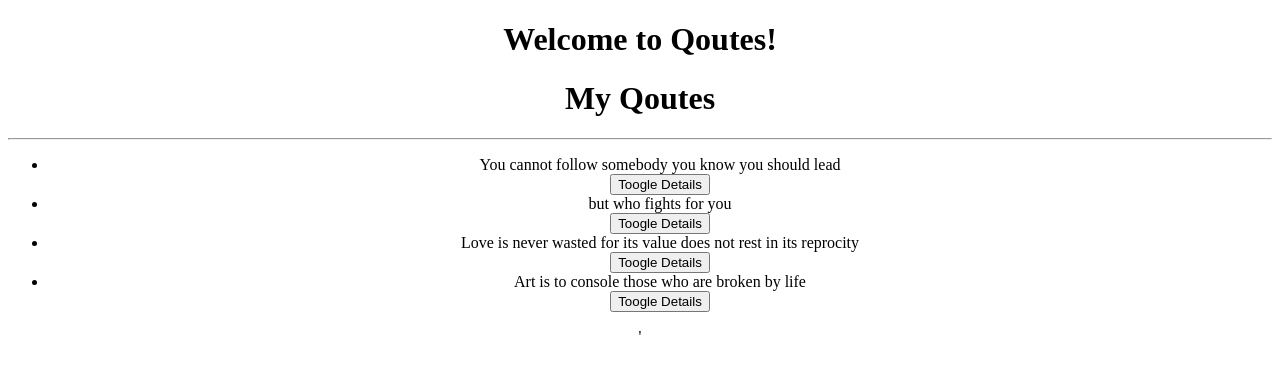
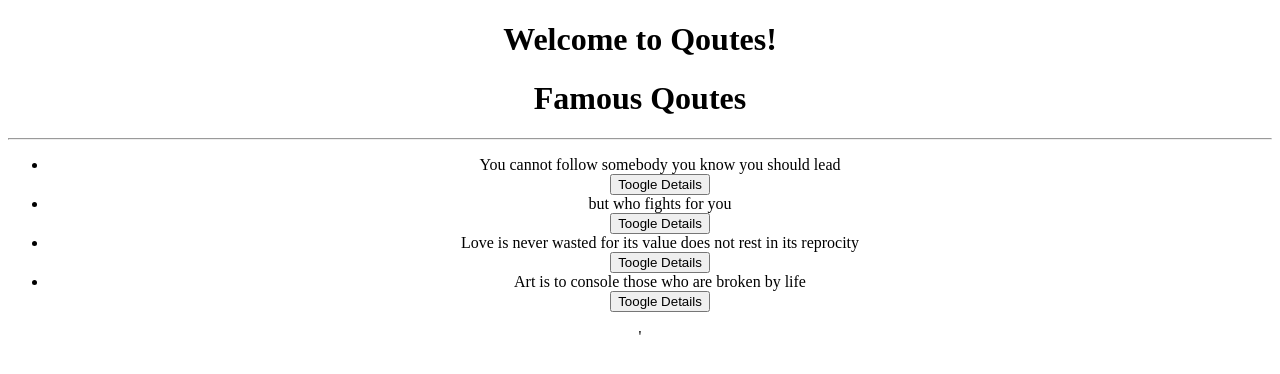
Before and after one commit to KellenNjoroge/Qoutes, an Angular app: page / in a window 1280 px wide. Shown: the top 374 px of the page. Built offline with nearby package versions, Linux system fonts and the light colour scheme.

Commit message:
complete statement

```diff
--- a/src/app/qoute-details/qoute-details.component.html
+++ b/src/app/qoute-details/qoute-details.component.html
@@ -1,2 +1,2 @@
 <p>{{qoute.description}}</p>
-<button (click) = 'qouteDelete(true)'>Delete</button>
+<button (click) = 'qouteComplete(true)'>Complete</button>
--- a/src/app/qoute/qoute.component.html
+++ b/src/app/qoute/qoute.component.html
@@ -1,13 +1,13 @@
 
-<h1>My Qoutes</h1>
+<h1>Famous Qoutes</h1>
 <hr>
 
 <ul>
   <div *ngFor='let qoute of qoutes; let i = index'>
    <li >{{qoute.name}}</li>
    <button  (click)='toogleDetails(i)'>Toogle Details</button>
-    <app-qoute-details *ngIf="qoute.showDescription" [qoute]='qoute'></app-qoute-details>
+    <app-qoute-details *ngIf="qoute.showDescription" [qoute]='qoute' (isComplete)= 'completeQoute ($event, i)'></app-qoute-details>
   </div>
 </ul>
 
-<!--(isComplete)= 'deleteQoute($event, i)-->'
+<!---->'
--- a/src/app/qoute/qoute.component.ts
+++ b/src/app/qoute/qoute.component.ts
@@ -16,6 +16,11 @@ export class QouteComponent implements OnInit {
    toogleDetails(index) {
    this.qoutes[index].showDescription = !this.qoutes[index].showDescription;
    }
+   completeQoute(isComplete, index) {
+     if (isComplete) {
+       this.qoutes.splice(index, 1);
+     }
+   }
    /*
   qouteComplete(complete: boolean) {
     this.isComplete.emit(complete);
@@ -28,7 +33,8 @@ export class QouteComponent implements OnInit {
           }
         }
       }
-  */
+      */
+
   constructor() { }
 
   ngOnInit() {}
```
